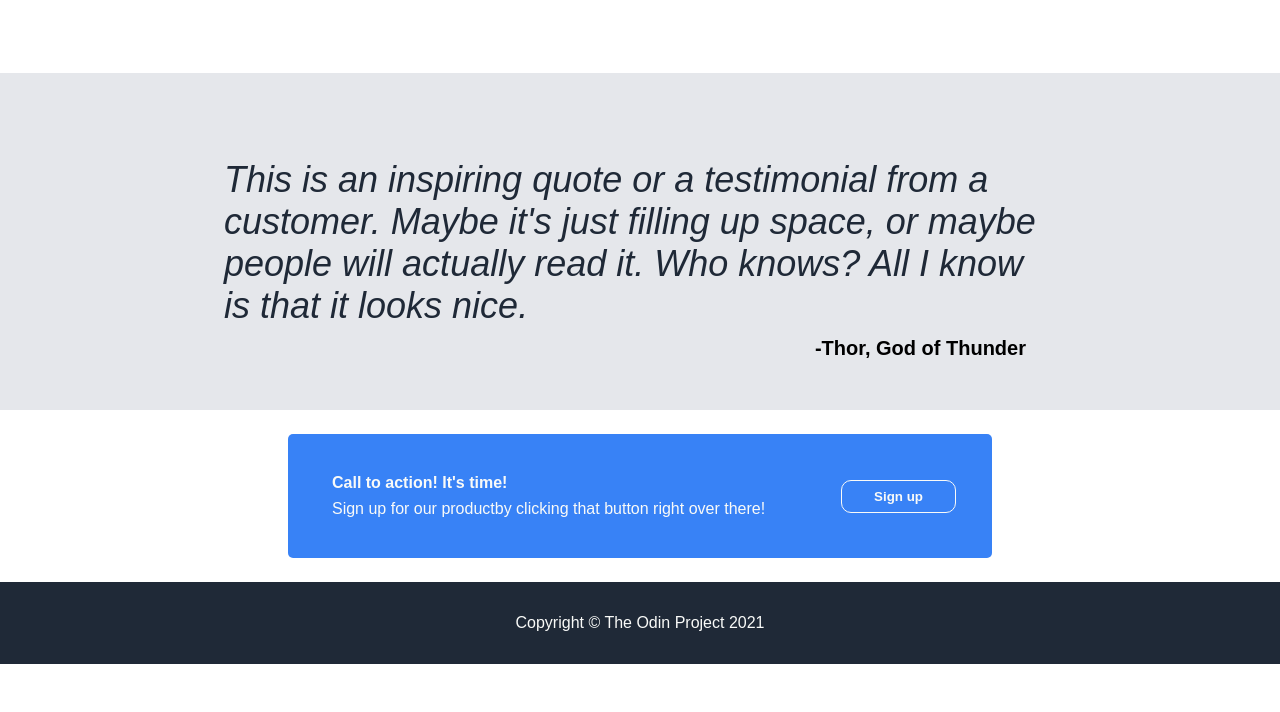
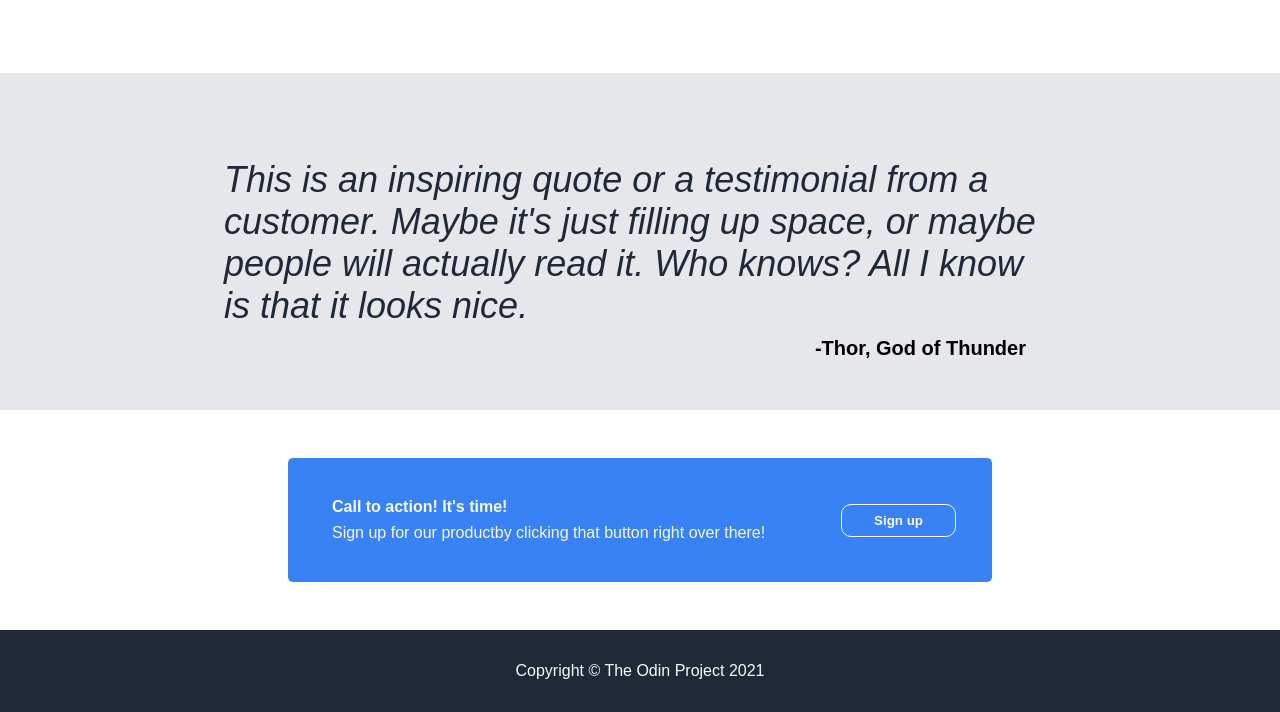
Before and after one commit to dlanx6/odin-landing-page, a plain HTML site: page index.html in a window 1280 px wide. Shown: the part 883-1595 px from the top of the page. Before the commit the page ends 1547 px from the top, so only its background shows below. Drawn offline with Linux system fonts and the light colour scheme.

Commit message:
Fix margin in signup section

```diff
--- a/styles.css
+++ b/styles.css
@@ -158,7 +158,7 @@ a {
 
 .signup-section{
     background-color: #3882f6;
-    margin: 24px auto;
+    margin: 48px auto;
     padding: 32px;
     color: #f9faf8;
     width: 50%;
```
